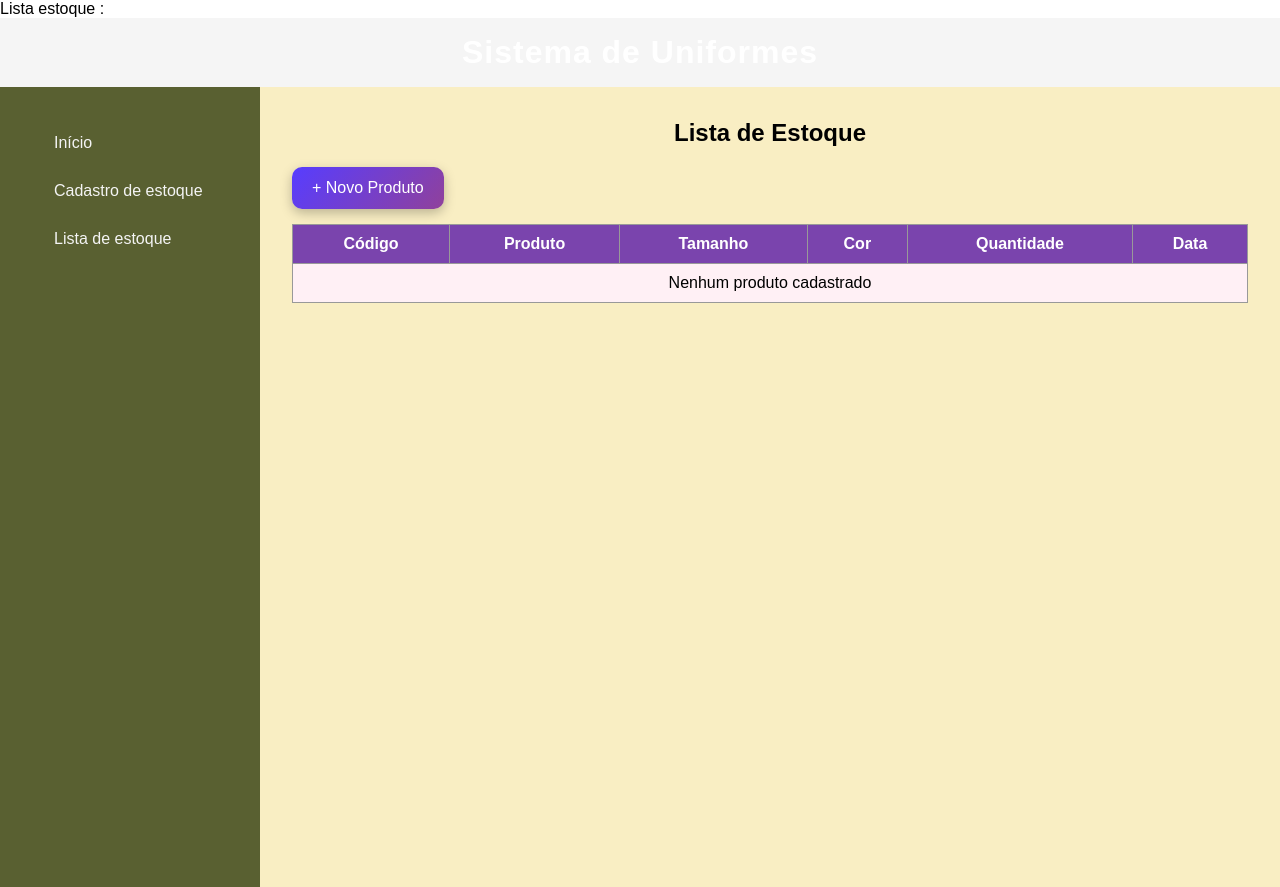
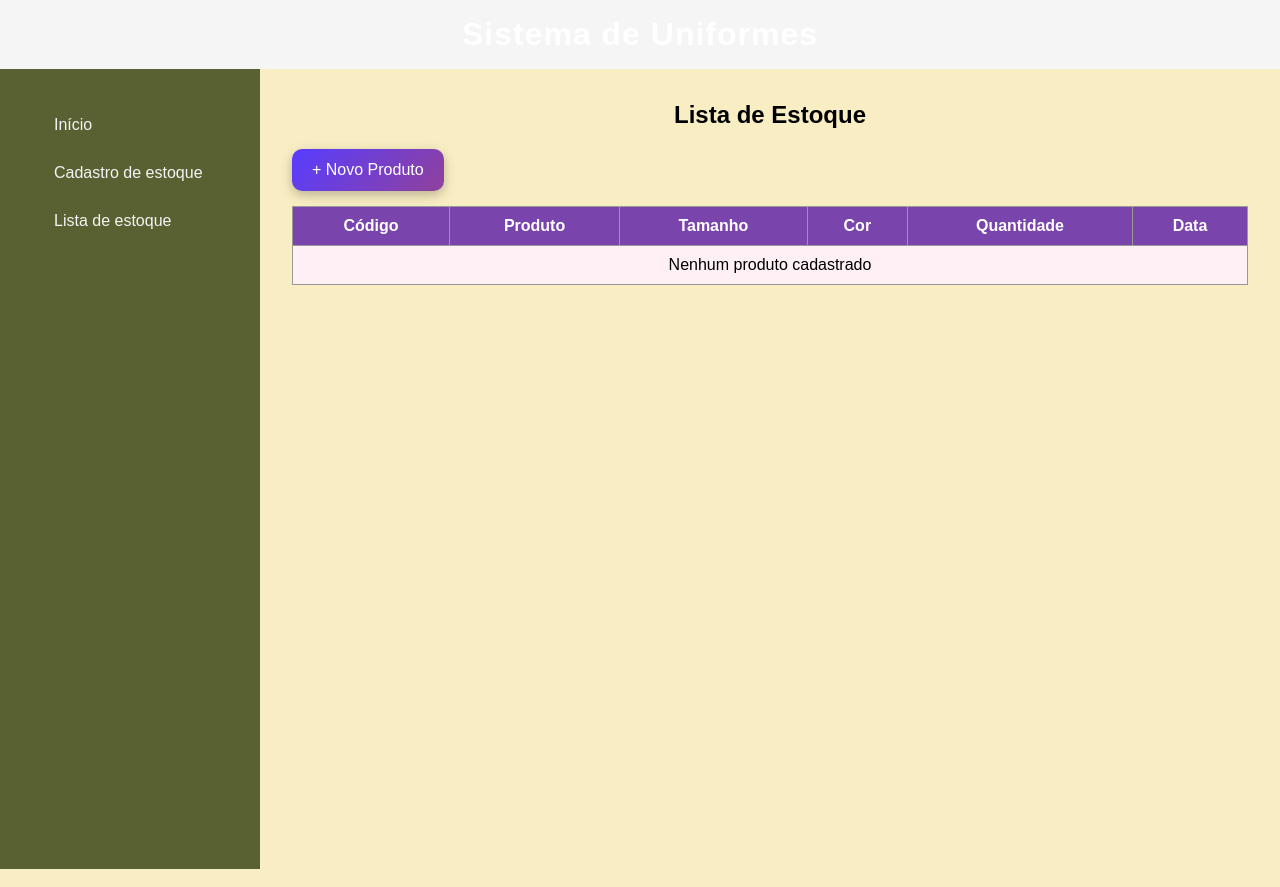
Before and after one commit to isabelytrevisan/2026-1-isabelytrevisan, a PHP site: page /estoque/lista-estoque.php in a window 1280 px wide. Run offline with PHP 8.4, Linux system fonts and the light colour scheme; data that the repository does not hold is empty.

Commit message:
Update lista-estoque.php

```diff
--- a/site_uniformes/estoque/lista-estoque.php
+++ b/site_uniformes/estoque/lista-estoque.php
@@ -1,4 +1,3 @@
-Lista estoque :
 <?php
 include(__DIR__ . "/../conexao.php");
 
```
